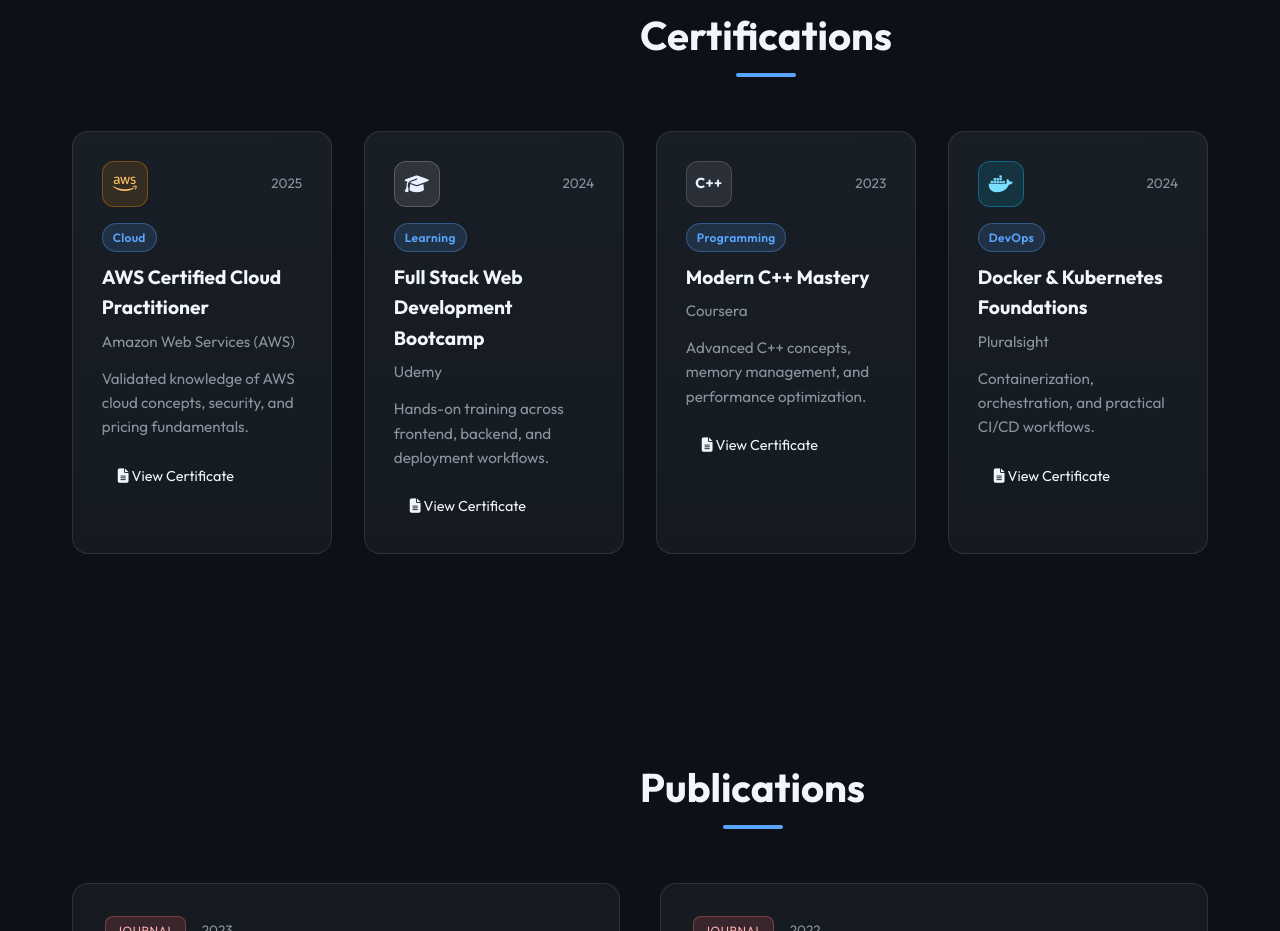
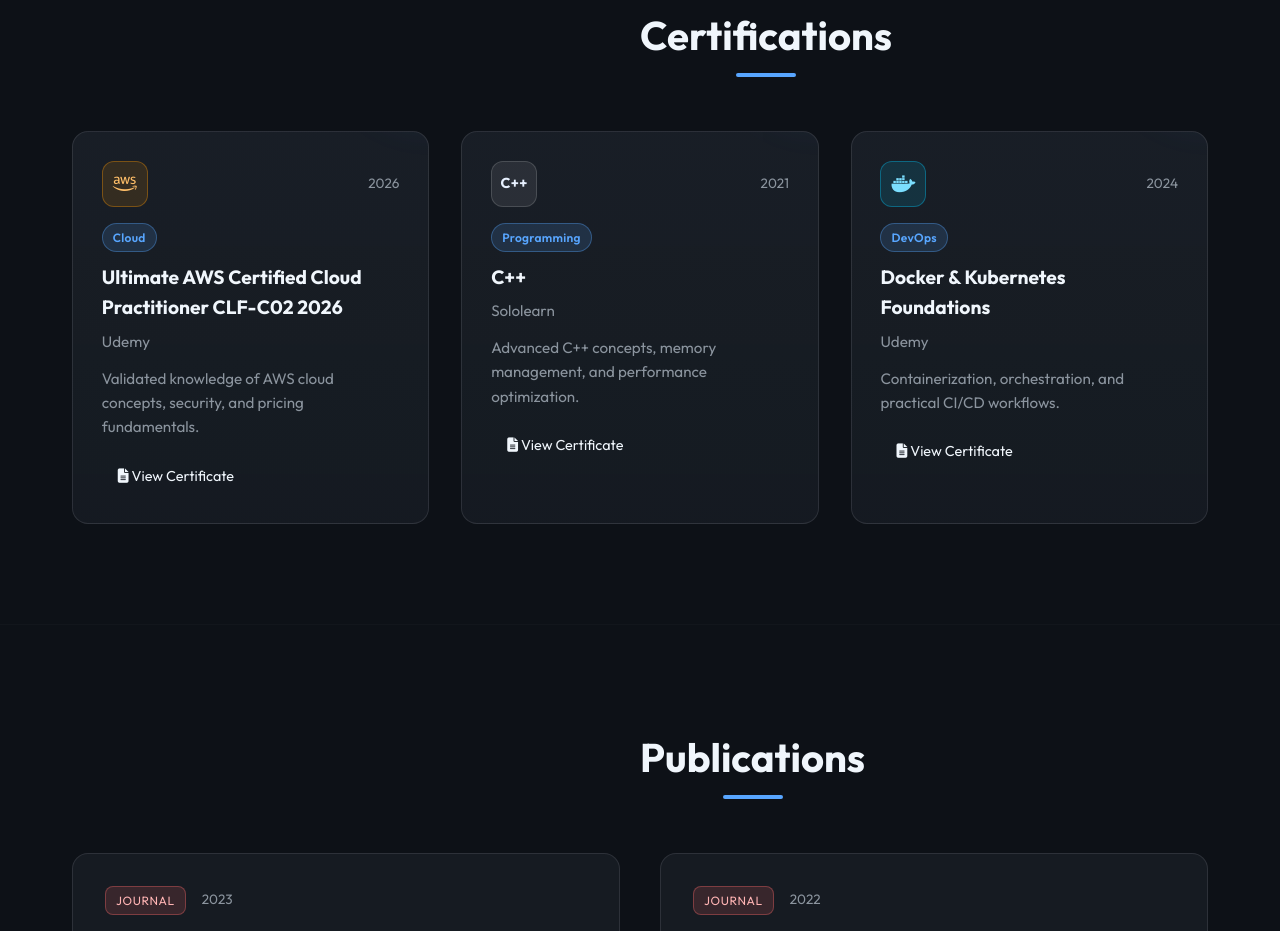
Before and after one commit to ChanduniNethmini/New-portfolio, a plain HTML site: page index.html in a window 1280 px wide. Shown: the part 7249-8180 px from the top of the page. Drawn offline with Linux system fonts and the light colour scheme.

Commit message:
docs: Update certificate details for AWS, C++, and Docker, including dates, titles, issuers, and a certificate link, and comment out one certificate entry.

```diff
--- a/index.html
+++ b/index.html
@@ -468,20 +468,21 @@ developer.buildAmazingApps();
                         <div class="cert-logo aws" aria-hidden="true">
                             <i class="fab fa-aws"></i>
                         </div>
-                        <span class="cert-date">2025</span>
+                        <span class="cert-date">2026</span>
                     </div>
                     <div class="cert-pill-row">
                         <span class="cert-badge">Cloud</span>
                     </div>
-                    <h3>AWS Certified Cloud Practitioner</h3>
-                    <p class="cert-issuer">Amazon Web Services (AWS)</p>
+                    <h3> Ultimate AWS Certified Cloud Practitioner CLF-C02 2026</h3>
+                    <p class="cert-issuer">Udemy</p>
                     <p class="cert-desc">Validated knowledge of AWS cloud concepts, security, and pricing fundamentals.
                     </p>
                     <div class="cert-actions">
-                        <a href="#" class="btn-sm"><i class="fas fa-file-alt"></i> View Certificate</a>
+                        <a href="https://www.udemy.com/certificate/UC-e318dc3c-5493-4a56-b8a3-de3b8c07dce8/"
+                            class="btn-sm"><i class="fas fa-file-alt"></i> View Certificate</a>
                     </div>
                 </div>
-                <div class="cert-card">
+                <!-- <div class="cert-card">
                     <div class="cert-top">
                         <div class="cert-logo udemy" aria-hidden="true">
                             <i class="fas fa-graduation-cap"></i>
@@ -497,19 +498,19 @@ developer.buildAmazingApps();
                     <div class="cert-actions">
                         <a href="#" class="btn-sm"><i class="fas fa-file-alt"></i> View Certificate</a>
                     </div>
-                </div>
+                </div> -->
                 <div class="cert-card">
                     <div class="cert-top">
                         <div class="cert-logo cpp" aria-hidden="true">
                             <span>C++</span>
                         </div>
-                        <span class="cert-date">2023</span>
+                        <span class="cert-date">2021</span>
                     </div>
                     <div class="cert-pill-row">
                         <span class="cert-badge">Programming</span>
                     </div>
-                    <h3>Modern C++ Mastery</h3>
-                    <p class="cert-issuer">Coursera</p>
+                    <h3>C++</h3>
+                    <p class="cert-issuer">Sololearn</p>
                     <p class="cert-desc">Advanced C++ concepts, memory management, and performance optimization.</p>
                     <div class="cert-actions">
                         <a href="#" class="btn-sm"><i class="fas fa-file-alt"></i> View Certificate</a>
@@ -526,7 +527,7 @@ developer.buildAmazingApps();
                         <span class="cert-badge">DevOps</span>
                     </div>
                     <h3>Docker & Kubernetes Foundations</h3>
-                    <p class="cert-issuer">Pluralsight</p>
+                    <p class="cert-issuer">Udemy</p>
                     <p class="cert-desc">Containerization, orchestration, and practical CI/CD workflows.</p>
                     <div class="cert-actions">
                         <a href="#" class="btn-sm"><i class="fas fa-file-alt"></i> View Certificate</a>
```
